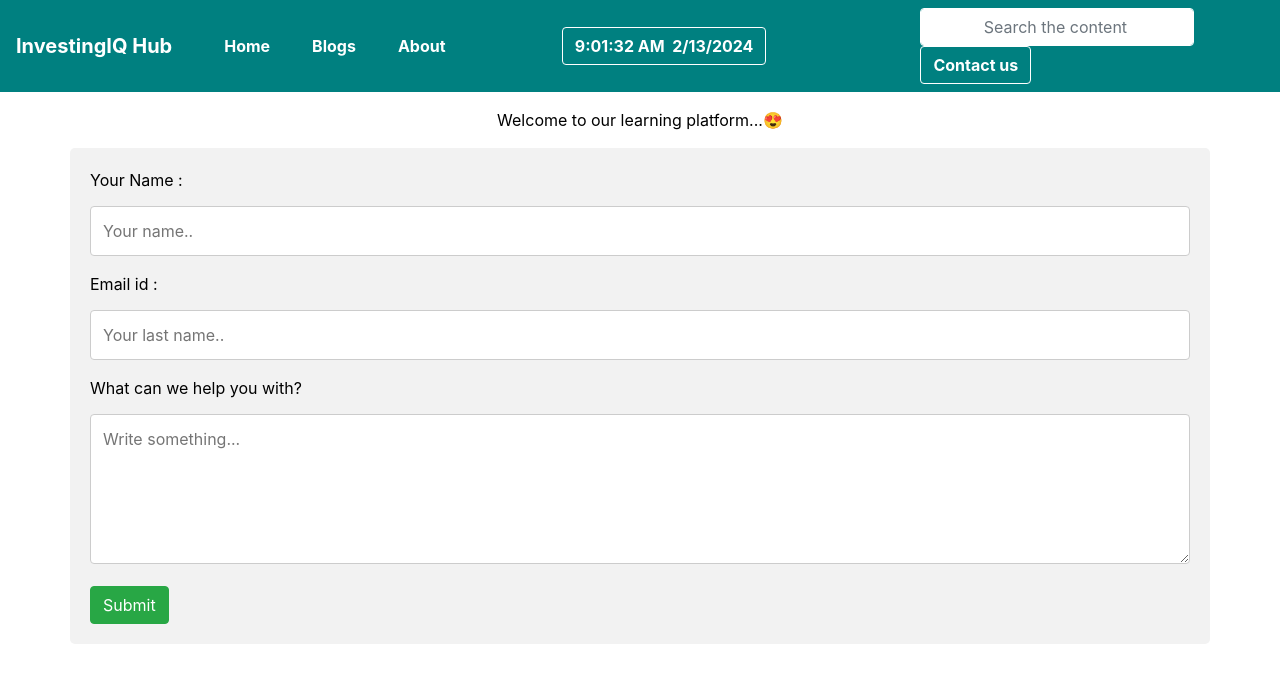
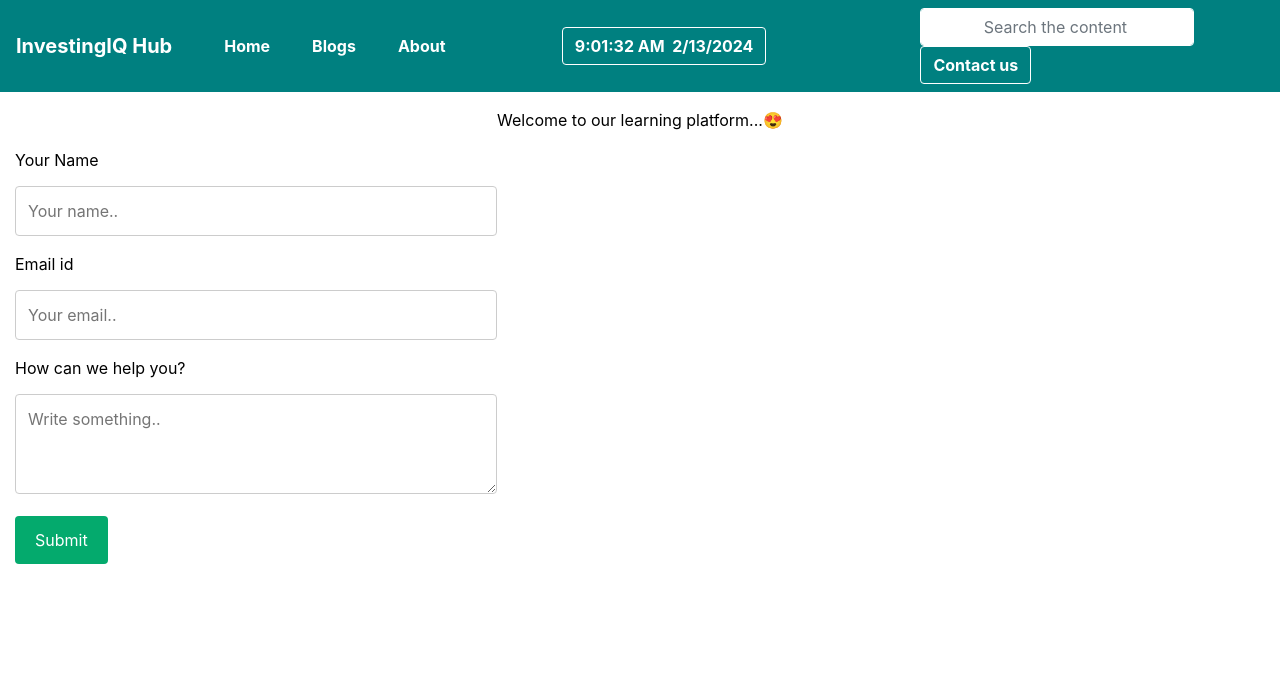
Before and after one commit to Mechboyshyam/InvestingIQ-Hub, a React (Create React App) app in the folder client/: page /contact in a window 1280 px wide. Shown: the top 682 px of the page. Built offline with nearby package versions, Linux system fonts and the light colour scheme.

Commit message:
bug cleared

```diff
--- a/client/src/Views/Contact/Contact.css
+++ b/client/src/Views/Contact/Contact.css
@@ -1,4 +1,14 @@
 input[type=text], select, textarea {
+    width: 100%;
+    padding: 12px;
+    border: 1px solid #ccc;
+    border-radius: 4px;
+    box-sizing: border-box;
+    margin-top: 6px;
+    margin-bottom: 16px;
+    resize: vertical;
+  }
+input[type=email], select, textarea {
     width: 100%;
     padding: 12px;
     border: 1px solid #ccc;
@@ -22,12 +32,17 @@ input[type=text], select, textarea {
     background-color: #45a049;
   }
 
-  .container {
+  /* .container {
     border-radius: 5px;
     background-color: #f2f2f2;
     padding: 20px;
+  } */
+
+  .parent1{
+    width: 40%;
+    justify-content: center;
   }
 
   #subject{
-    height: 150px;
+    height: 100px;
   }
--- a/client/src/Views/Contact/Contact.js
+++ b/client/src/Views/Contact/Contact.js
@@ -5,9 +5,9 @@ export default class Contact extends Component {
   render() {
     return (
       <div>
-        <div class="container">
+        <div class="parent1 col-8">
           <form action="/action_page.php">
-            <label for="fname">Your Name :</label>
+            <label for="fname">Your Name</label>
             <input
               type="text"
               id="fname"
@@ -15,22 +15,22 @@ export default class Contact extends Component {
               placeholder="Your name.."
             />
 
-            <label for="lname">Email id :</label>
+            <label for="lname">Email id</label>
             <input
-              type="text"
+              type="email"
               id="lname"
               name="lastname"
-              placeholder="Your last name.."
+              placeholder="Your email.."
             />
 
-            <label for="subject">What can we help you with?</label>
+            <label for="subject">How can we help you?</label>
             <textarea
               id="subject"
               name="subject"
-              placeholder="Write something..."
+              placeholder="Write something.."
             ></textarea>
 
-            <button className="btn btn-success" type="button" h > Submit </button>
+            <input type="submit" value="Submit" />
           </form>
         </div>
       </div>
```
